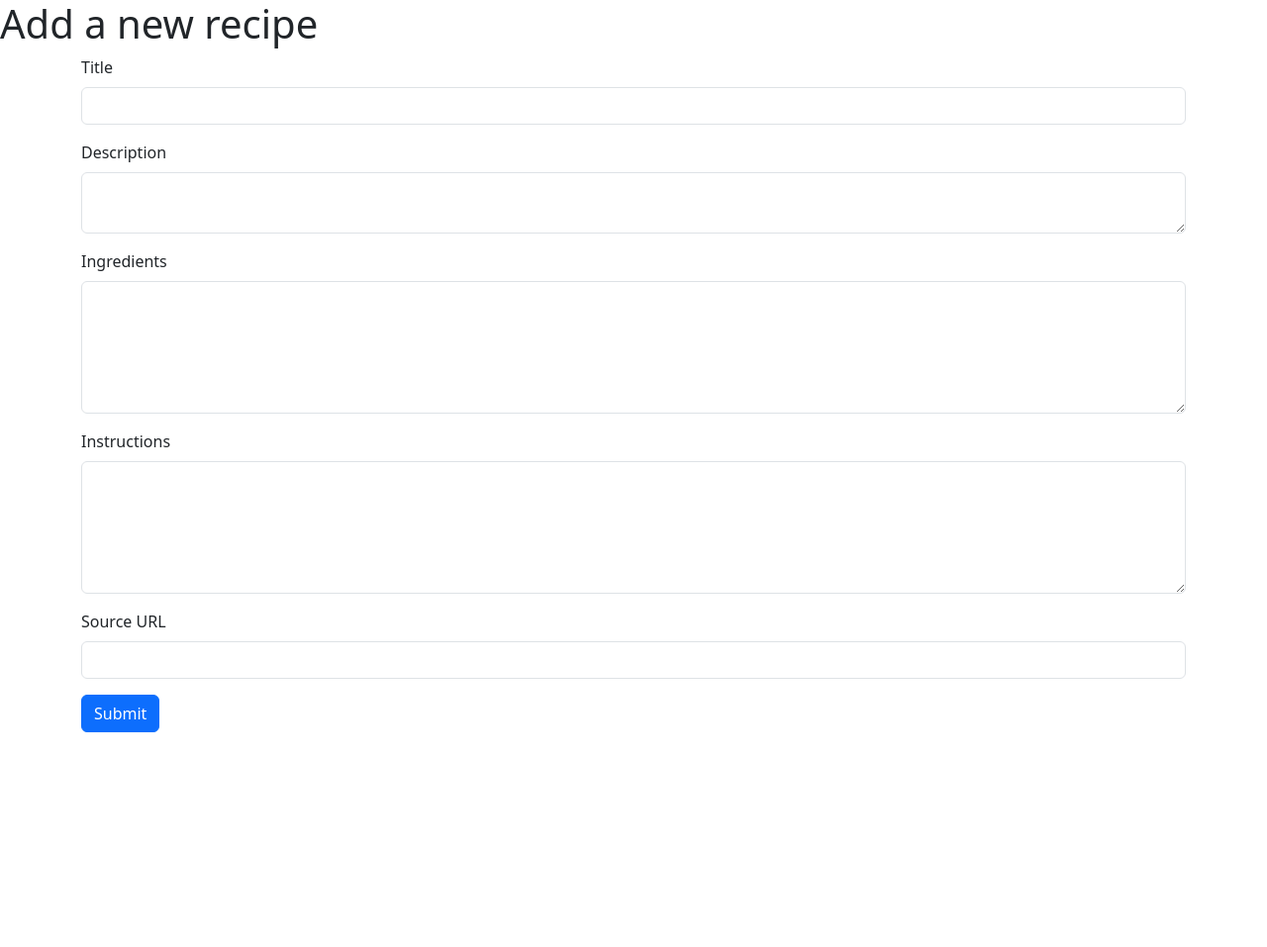
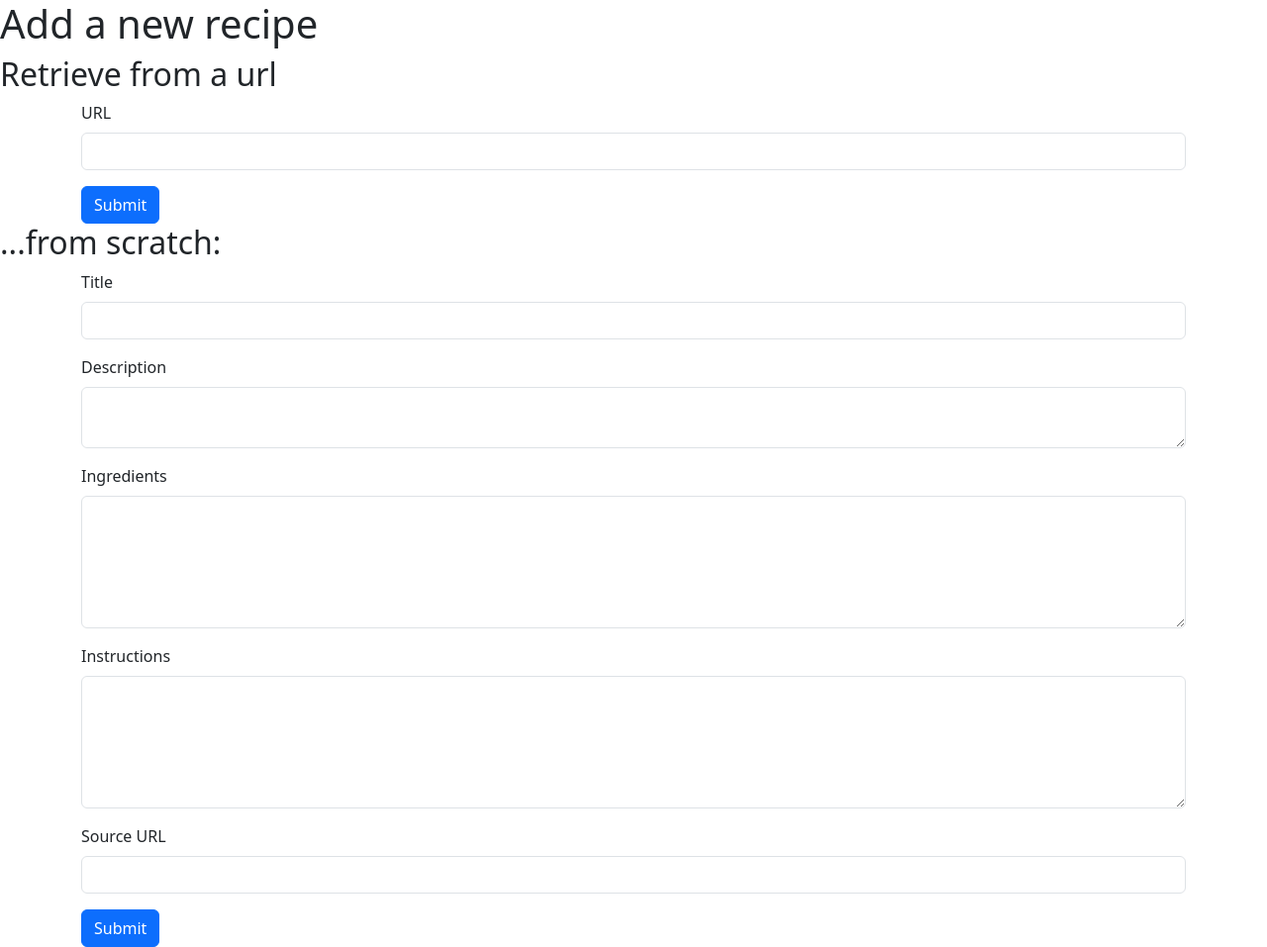
Before and after one commit to bianxm/forkd-backend, a Flask app: page /newRecipe in a window 1280 px wide. Shown: the whole page at 99% size. Before the commit the page ends 740 px from the top, so only its background shows below. Run offline with Flask 3, Linux system fonts and the light colour scheme.

Commit message:
User can extract recipe details from URL
Using Spoonacular API, users can extract details from URL
And save that as a new recipe

TODO:
Error handling if Spoonacular unable to extract details
Loading indicator while Spoonacular API is processing

```diff
--- a/requirements.txt
+++ b/requirements.txt
@@ -1,12 +1,17 @@
+certifi==2022.12.7
+charset-normalizer==3.1.0
 click==8.1.3
 Flask==2.2.3
 Flask-SQLAlchemy==3.0.3
 greenlet==2.0.2
+idna==3.4
 itsdangerous==2.1.2
 Jinja2==3.1.2
 MarkupSafe==2.1.2
 psycopg2-binary==2.9.6
 python-dotenv==1.0.0
+requests==2.28.2
 SQLAlchemy==2.0.8
 typing_extensions==4.5.0
+urllib3==1.26.15
 Werkzeug==2.2.3
--- a/server.py
+++ b/server.py
@@ -1,15 +1,17 @@
 """Server for Forkd"""
 
 from flask import (Flask, render_template, request,
-                   flash, session, redirect, jsonify)
+                   flash, session, redirect, make_response)
 from model import connect_to_db, db
 from jinja2 import StrictUndefined
 from dotenv import load_dotenv
 import os
 import model
 from datetime import datetime
+import requests
 
 load_dotenv()
+SPOONACULAR_KEY = os.environ['SPOONACULAR_KEY']
 
 app = Flask(__name__)
 app.secret_key = os.environ['FLASK_KEY']
@@ -184,6 +186,33 @@ def submit_new_edit():
     return redirect(f"/{session.get('username')}/{recipe_id}")
 
 # API ROUTES
+@app.route('/api/extractRecipe')
+def extract_recipe_from_url():
+    given_url = request.args.get('url')
+    # return info from spoonacular
+    # (just title, desc, ingredients, instructions)
+
+    # consider using helper functions so it's not all in the route
+    url = f'https://api.spoonacular.com/recipes/extract'
+    res = requests.get(url, {'apiKey':SPOONACULAR_KEY,
+                             'url': given_url,
+                             'forceExtraction':'false',
+                             'analyze': 'false',
+                             'includeNutrition':'false',
+                             'includeTaste':'false'})
+
+    if res.status_code != 200:
+        make_response('External API call failed', 400)
+
+    recipe_details = res.json()
+
+    return {'title': recipe_details.get('title'),
+            'desc': f"Grabbed via Spoonacular from {recipe_details.get('sourceName')}\nGiven summary: {recipe_details.get('summary')}\nGiven license: {recipe_details.get('license')}",
+            'ingredients': recipe_details.get('extendedIngredients'),
+            'instructions': recipe_details.get('instructions'),
+            'imgUrl': recipe_details.get('image')}
+
+
 @app.route('/api/experiment/<id>')
 def experiment_details(id):
     # get experiment from server by id
--- a/templates/new_recipe_form.html
+++ b/templates/new_recipe_form.html
@@ -2,8 +2,19 @@
 {% block title %}Add New Recipe{% endblock %}
 {% block body %}
 <h1>Add a new recipe</h1>
+<h2>Retrieve from a url</h2>
 <div class="container">
-<form action="/newRecipe" method="POST" role='form'>
+    <form id="urlForm">
+        <div class="mb-3">
+            <label for="givenUrl" class="form-label">URL</label>
+            <input type="url" id="givenUrl" class="form-control" name="givenUrl" required>
+        </div>
+    <button type="submit" class="btn btn-primary">Submit</button>
+    </form>
+</div>
+<h2>...from scratch:</h2>
+<div class="container">
+<form action="/newRecipe" method="POST" role='form' id="recipeForm">
 <div class="mb-3">
     <label for="title" class="form-label">Title</label>
     <input type="text" id="title" class="form-control" name="title" required>
@@ -28,3 +39,40 @@
 </form>
 </div>
 {% endblock %}
+{% block after_body %}
+<script>
+    // script to extract things from the given url and populate the title etc on the below form
+    // API call to server that will call Spoonacular (server as middleman to keep API key secret)
+    // get the title, description if there is, ingredients (need to un-analyze their analyzed ingredients), and instructions
+    // fill in the form below
+    const recipeTitleField = document.querySelector('#title'); //text
+    const recipeDescField = document.querySelector('#desc'); //textarea
+    const recipeIngField = document.querySelector('#ingredients'); //textarea
+    const recipeInstField = document.querySelector('#instructions'); //textarea
+    const recipeURLField = document.querySelector('#url'); //text
+    const urlForm = document.querySelector('#urlForm');
+    urlForm.addEventListener('submit', (evt) => {
+        evt.preventDefault();
+        const givenURL = document.querySelector('#givenUrl').value;
+        // console.log(`/api/extractRecipe?url=${givenURL}`)
+        // get the extracted recipe from server, which gets it from spoonacular
+        fetch(`/api/extractRecipe?url=${givenURL}`)
+            .then((response) => response.json())
+            .then((data) => {
+                // fill in the data in the recipe form
+                const {title, desc, ingredients, instructions} = data;
+                console.log(title, desc, ingredients, instructions);
+                recipeTitleField.value = title;
+                recipeDescField.value = desc;
+                recipeInstField.value = instructions;
+                ingredientsText = '';
+                for(const ingredient of ingredients){
+                    ingredientsText += `${ingredient.original}\n`;
+                }
+                recipeIngField.value = ingredientsText;
+            });
+
+        recipeURLField.value = givenURL;
+    });
+</script>
+{% endblock %}
```
